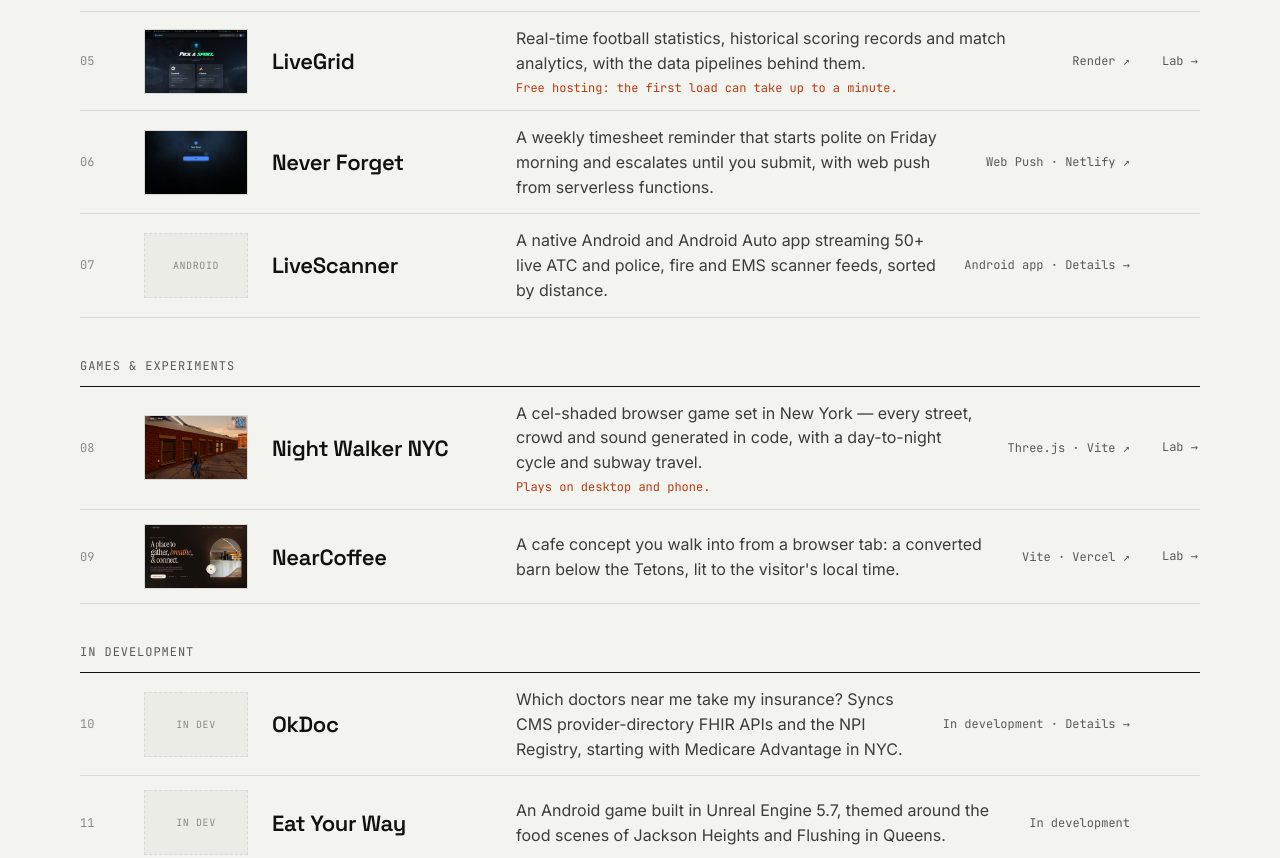
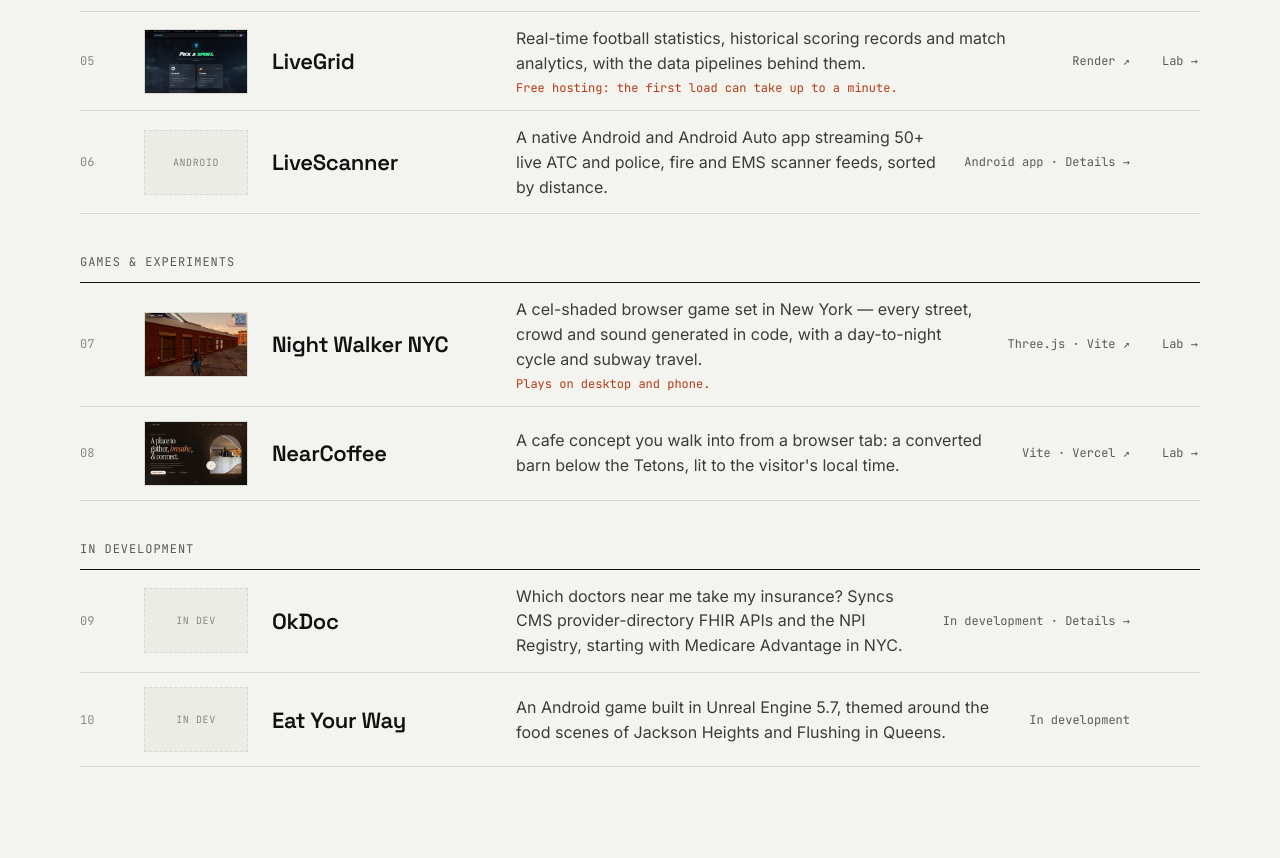
Before and after one commit to fahimalamwork/FahimAlam, a plain HTML site: page index.html in a window 1280 px wide. Shown: the part 5259-6117 px from the top of the page. Drawn offline with Linux system fonts and the light colour scheme.

Commit message:
Remove Never Forget from the site

```diff
--- a/index.html
+++ b/index.html
@@ -277,22 +277,21 @@
               <li class="index-row"><a class="index-main" href="https://animafy-ai.vercel.app" target="_blank" rel="noopener"><span class="index-no">03</span><img class="index-thumb" src="assets/shots/anima-fy.jpg" alt="" width="1200" height="750" loading="lazy" decoding="async" /><span class="index-name">Anima-Fy</span><span class="index-line">Audit planning for any U.S. public company from free SEC EDGAR data, with XBRL benchmarks, Excel workpapers and an AI planning memo.</span><span class="index-meta">React · Express · XBRL ↗</span></a><a class="index-lab" href="lab/#anima-fy" aria-label="Anima-Fy in the Lab">Lab →</a></li>
               <li class="index-row"><a class="index-main" href="https://tether-us.vercel.app" target="_blank" rel="noopener"><span class="index-no">04</span><img class="index-thumb" src="assets/shots/tether.jpg" alt="" width="1200" height="750" loading="lazy" decoding="async" /><span class="index-name">Tether</span><span class="index-line">A web app for couples — product, UI/UX, brand identity and front-end state, designed and shipped end to end.</span><span class="index-meta">Vercel ↗</span></a><a class="index-lab" href="lab/#tether" aria-label="Tether in the Lab">Lab →</a></li>
               <li class="index-row"><a class="index-main" href="https://livegrid.onrender.com" target="_blank" rel="noopener"><span class="index-no">05</span><img class="index-thumb" src="assets/shots/livegrid.jpg" alt="" width="1200" height="750" loading="lazy" decoding="async" /><span class="index-name">LiveGrid</span><span class="index-line">Real-time football statistics, historical scoring records and match analytics, with the data pipelines behind them. <span class="index-note">Free hosting: the first load can take up to a minute.</span></span><span class="index-meta">Render ↗</span></a><a class="index-lab" href="lab/#livegrid" aria-label="LiveGrid in the Lab">Lab →</a></li>
-              <li class="index-row"><a class="index-main" href="https://neverforget-timesheet.netlify.app" target="_blank" rel="noopener"><span class="index-no">06</span><img class="index-thumb" src="assets/shots/never-forget.jpg" alt="" width="1200" height="750" loading="lazy" decoding="async" /><span class="index-name">Never Forget</span><span class="index-line">A weekly timesheet reminder that starts polite on Friday morning and escalates until you submit, with web push from serverless functions.</span><span class="index-meta">Web Push · Netlify ↗</span></a></li>
-              <li class="index-row"><a class="index-main" href="lab/#livescanner"><span class="index-no">07</span><span class="index-thumb index-blank" aria-hidden="true">Android</span><span class="index-name">LiveScanner</span><span class="index-line">A native Android and Android Auto app streaming 50+ live ATC and police, fire and EMS scanner feeds, sorted by distance.</span><span class="index-meta">Android app · Details →</span></a></li>
+              <li class="index-row"><a class="index-main" href="lab/#livescanner"><span class="index-no">06</span><span class="index-thumb index-blank" aria-hidden="true">Android</span><span class="index-name">LiveScanner</span><span class="index-line">A native Android and Android Auto app streaming 50+ live ATC and police, fire and EMS scanner feeds, sorted by distance.</span><span class="index-meta">Android app · Details →</span></a></li>
             </ol>
           </section>
           <section class="index-group">
             <h3 class="index-heading">Games &amp; experiments</h3>
             <ol class="index">
-              <li class="index-row"><a class="index-main" href="https://three-js-brainstorm.vercel.app" target="_blank" rel="noopener"><span class="index-no">08</span><img class="index-thumb" src="assets/shots/night-walker.jpg" alt="" width="1200" height="750" loading="lazy" decoding="async" /><span class="index-name">Night Walker NYC</span><span class="index-line">A cel-shaded browser game set in New York — every street, crowd and sound generated in code, with a day-to-night cycle and subway travel. <span class="index-note">Plays on desktop and phone.</span></span><span class="index-meta">Three.js · Vite ↗</span></a><a class="index-lab" href="lab/#night-walker" aria-label="Night Walker NYC in the Lab">Lab →</a></li>
-              <li class="index-row"><a class="index-main" href="https://www.nearcoffee.space" target="_blank" rel="noopener"><span class="index-no">09</span><img class="index-thumb" src="assets/shots/near-coffee.jpg" alt="" width="1200" height="750" loading="lazy" decoding="async" /><span class="index-name">NearCoffee</span><span class="index-line">A cafe concept you walk into from a browser tab: a converted barn below the Tetons, lit to the visitor's local time.</span><span class="index-meta">Vite · Vercel ↗</span></a><a class="index-lab" href="lab/#near-coffee" aria-label="NearCoffee in the Lab">Lab →</a></li>
+              <li class="index-row"><a class="index-main" href="https://three-js-brainstorm.vercel.app" target="_blank" rel="noopener"><span class="index-no">07</span><img class="index-thumb" src="assets/shots/night-walker.jpg" alt="" width="1200" height="750" loading="lazy" decoding="async" /><span class="index-name">Night Walker NYC</span><span class="index-line">A cel-shaded browser game set in New York — every street, crowd and sound generated in code, with a day-to-night cycle and subway travel. <span class="index-note">Plays on desktop and phone.</span></span><span class="index-meta">Three.js · Vite ↗</span></a><a class="index-lab" href="lab/#night-walker" aria-label="Night Walker NYC in the Lab">Lab →</a></li>
+              <li class="index-row"><a class="index-main" href="https://www.nearcoffee.space" target="_blank" rel="noopener"><span class="index-no">08</span><img class="index-thumb" src="assets/shots/near-coffee.jpg" alt="" width="1200" height="750" loading="lazy" decoding="async" /><span class="index-name">NearCoffee</span><span class="index-line">A cafe concept you walk into from a browser tab: a converted barn below the Tetons, lit to the visitor's local time.</span><span class="index-meta">Vite · Vercel ↗</span></a><a class="index-lab" href="lab/#near-coffee" aria-label="NearCoffee in the Lab">Lab →</a></li>
             </ol>
           </section>
           <section class="index-group">
             <h3 class="index-heading">In development</h3>
             <ol class="index">
-              <li class="index-row"><a class="index-main" href="lab/#okdoc"><span class="index-no">10</span><span class="index-thumb index-blank" aria-hidden="true">In dev</span><span class="index-name">OkDoc</span><span class="index-line">Which doctors near me take my insurance? Syncs CMS provider-directory FHIR APIs and the NPI Registry, starting with Medicare Advantage in NYC.</span><span class="index-meta">In development · Details →</span></a></li>
-              <li class="index-row"><div class="index-main"><span class="index-no">11</span><span class="index-thumb index-blank" aria-hidden="true">In dev</span><span class="index-name">Eat Your Way</span><span class="index-line">An Android game built in Unreal Engine 5.7, themed around the food scenes of Jackson Heights and Flushing in Queens.</span><span class="index-meta">In development</span></div></li>
+              <li class="index-row"><a class="index-main" href="lab/#okdoc"><span class="index-no">09</span><span class="index-thumb index-blank" aria-hidden="true">In dev</span><span class="index-name">OkDoc</span><span class="index-line">Which doctors near me take my insurance? Syncs CMS provider-directory FHIR APIs and the NPI Registry, starting with Medicare Advantage in NYC.</span><span class="index-meta">In development · Details →</span></a></li>
+              <li class="index-row"><div class="index-main"><span class="index-no">10</span><span class="index-thumb index-blank" aria-hidden="true">In dev</span><span class="index-name">Eat Your Way</span><span class="index-line">An Android game built in Unreal Engine 5.7, themed around the food scenes of Jackson Heights and Flushing in Queens.</span><span class="index-meta">In development</span></div></li>
             </ol>
           </section>
         </div>
```
Also changed, not shown: assets/shots/never-forget.jpg (deleted).
